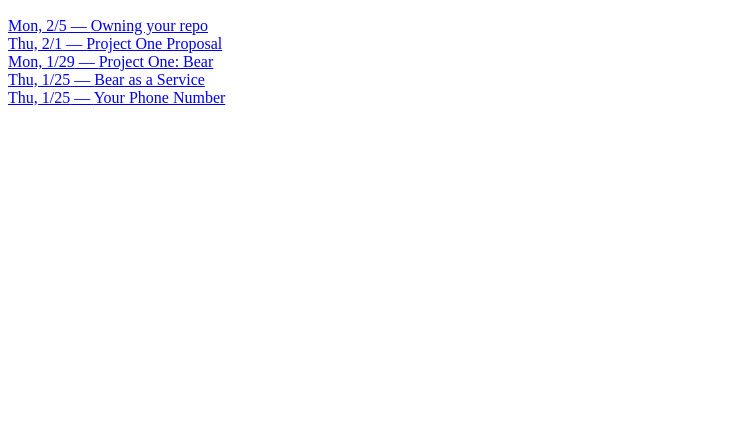
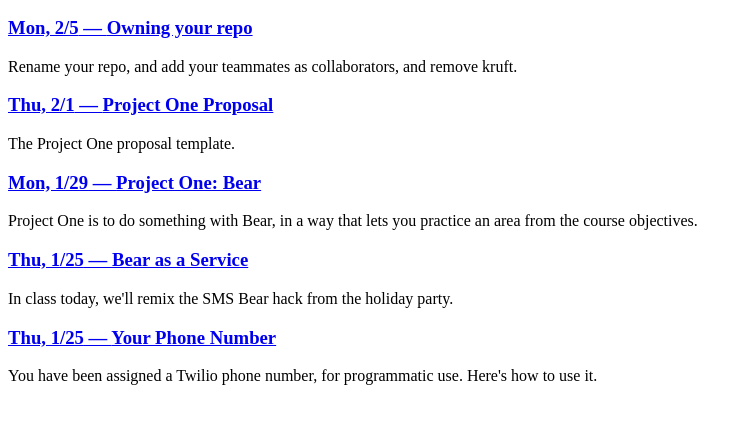
Before and after one commit to osteele/hackingthelibrary.org, a Gatsby site: page /handouts in a window 1280 px wide. Shown: the part 50-474 px from the top of the page, without its empty margins (0-749 px from the left). Built offline with nearby package versions, Linux system fonts and the light colour scheme; Gatsby itself is replaced by a stand-in of ours.

Commit message:
Add descriptions to handouts list

```diff
--- a/src/pages/handouts.js
+++ b/src/pages/handouts.js
@@ -11,12 +11,15 @@ export default ({ data }) => {
     <HeadTitle site={data.site} title="Handouts" description="Class handouts, many of which are actually Google docs." />
     <article className="page">
       <h1 className="f2 f1-ns mb2 mb3-ns black b">Handouts</h1>
-      {posts.map(({ frontmatter: fm, id }) =>
-        <div key={id}>
-          <Link style={{ boxShadow: 'none' }} to={fm.path}>
-            {moment(fm.date).utc().format('ddd, M/D')} — {fm.title}
-          </Link>
-        </div>)}
+      {posts.map(({ frontmatter: fm, id, excerpt }) =>
+        <section key={id}>
+          <h3>
+            <Link to={fm.path}>
+              {moment(fm.date).utc().format('ddd, M/D')} — {fm.title}
+            </Link>
+          </h3>
+          <p dangerouslySetInnerHTML={{ __html: fm.description || excerpt }} />
+        </section>)}
     </article>
   </div>
 }
@@ -32,8 +35,10 @@ query handoutsQuery {
       edges {
         node {
           id
+          excerpt
           frontmatter {
             date
+            description
             path
             title
           }
--- a/src/pages/handouts/4-project-proposal-template.md
+++ b/src/pages/handouts/4-project-proposal-template.md
@@ -1,6 +1,6 @@
 ---
 title: Project One Proposal
 date: 2018-02-01
-description: The proposal template for Project One
+description: The Project One proposal template.
 embed_doc: https://docs.google.com/document/d/e/2PACX-1vS3iyY7cs9gKBsRRB6FzYXPZPaHjZWkVvUIiHNffCt2vv37tG2W3JsSgol7iUHoECn6Z8oeEjRaov0u/pub
 ---
```
